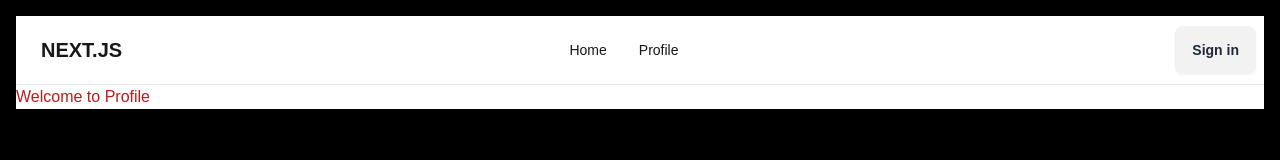
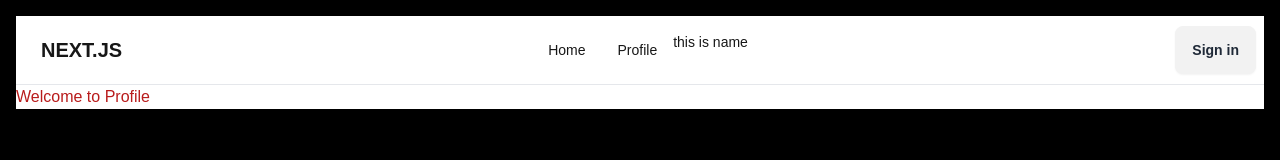
Before and after one commit to mahmudrkb/next.js-project, a Next.js app: page /profile in a window 1280 px wide. Shown: the top 160 px of the page. Built offline with nearby package versions, Linux system fonts and the light colour scheme; no server answers.

Commit message:
navbar update

```diff
--- a/app/layout.js
+++ b/app/layout.js
@@ -24,7 +24,7 @@ export default async function RootLayout({ children }) {
   const { getUser } = getKindeServerSession();
   const user = await getUser();
 
-  console.log(user, "this is user ");
+  // console.log(user, "this is user ");
   return (
     <html lang="en" className="p-4 bg-black container mx-auto  ">
       <body
@@ -76,7 +76,7 @@ export default async function RootLayout({ children }) {
                   {" "}
                   <Link href="/profile">Profile</Link>{" "}
                 </li>
-                <li>{user?.email}</li>
+                <li> this is name {user?.email}</li>
               </ul>
             </div>
             <div className="navbar-end">
```
